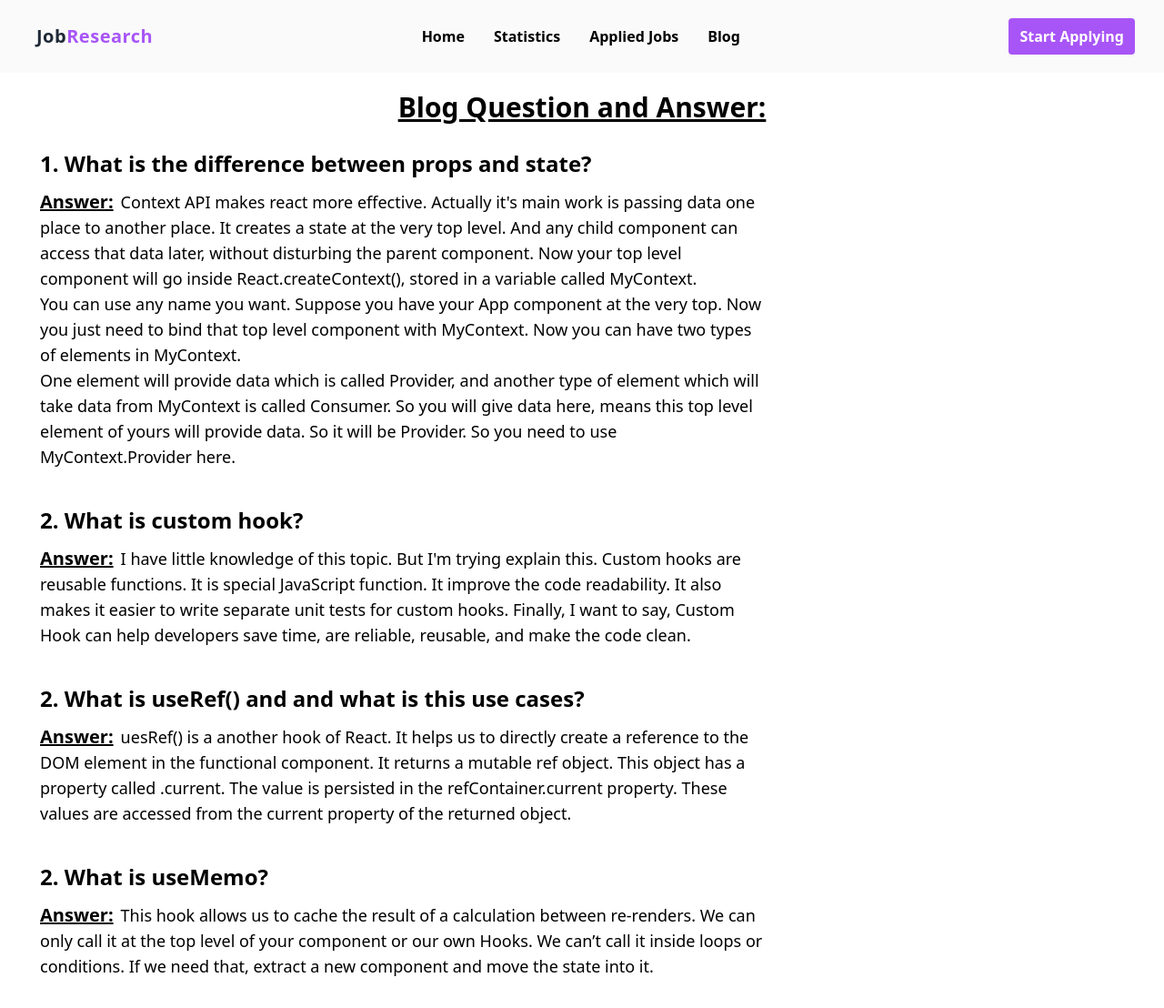
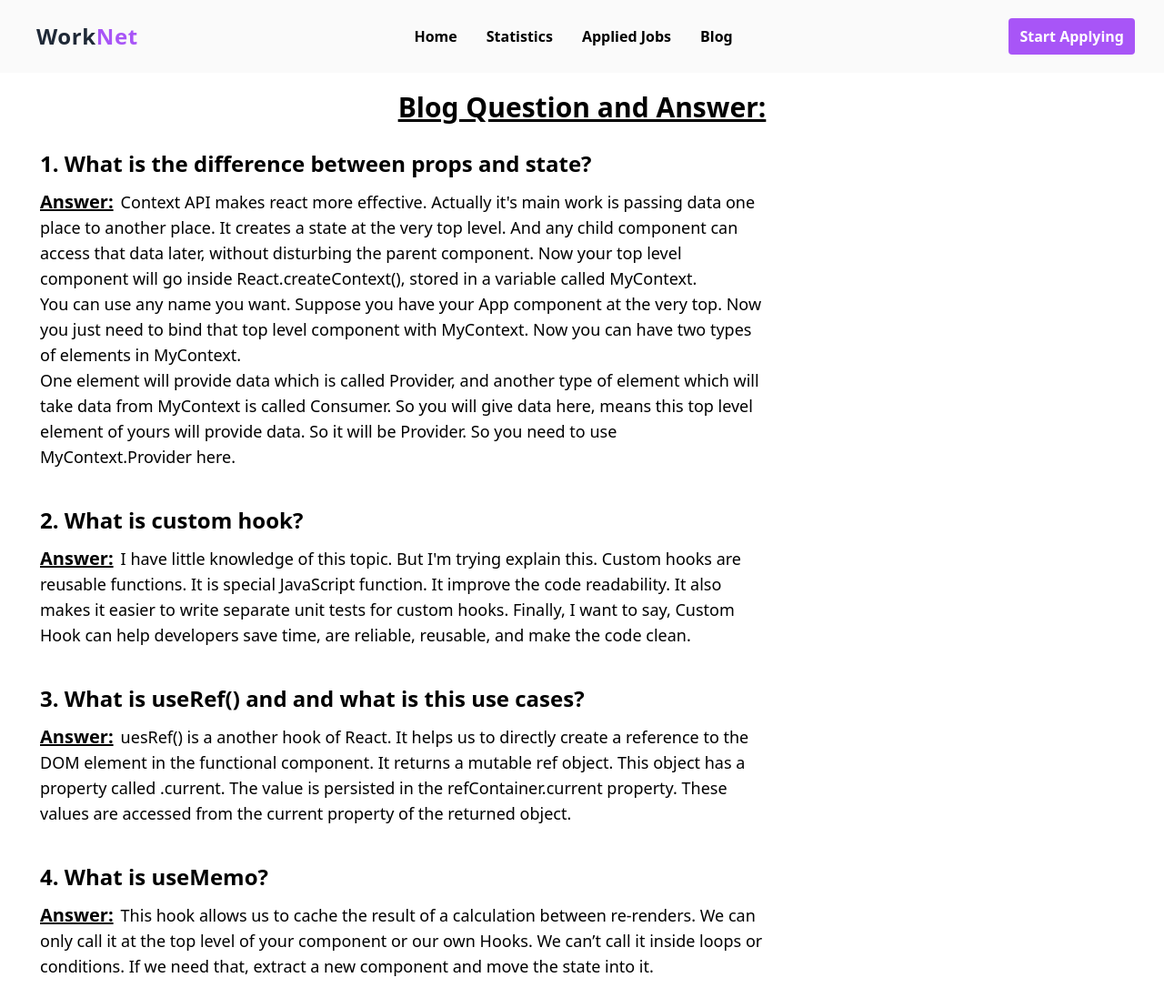
Before and after one commit to NahidEstes/career-hub, a React (Vite) app: page /blogs in a window 1280 px wide. Shown: the whole page at 91% size. Built offline with nearby package versions, Linux system fonts and the light colour scheme.

Commit message:
check the project and fixed few things

```diff
--- a/src/components/AppliedJobList.jsx
+++ b/src/components/AppliedJobList.jsx
@@ -16,10 +16,10 @@ const AppliedJobList = ({ job }) => {
           <h2 className="text-xl font-semibold">{title}</h2>
           <p className="my-3 text-slate-500">{company_title}</p>
           <div>
-            <button className="border w-30 rounded  text-blue-500 border-cyan-100 px-4 py-1 mr-5 ">
+            <button className="border w-30 rounded  text-purple-500 border-purple-400 px-4 py-1 mr-5 ">
               {job_type}
             </button>
-            <button className="border w-30 rounded border-cyan-100 text-blue-500 px-4 py-1 mr-5 ">
+            <button className="border w-30 rounded border-purple-400 text-purple-500 px-4 py-1 mr-5 ">
               {job_time}
             </button>
           </div>
--- a/src/components/Blog.jsx
+++ b/src/components/Blog.jsx
@@ -48,7 +48,7 @@ const Blog = () => {
           {/* ---------- Third Answer ---------- */}
 
           <h3 className=" text-2xl font-semibold">
-            2. What is useRef() and and what is this use cases?
+            3. What is useRef() and and what is this use cases?
           </h3>
           <p className="mt-3 lg:w-8/12 text-lg">
             <span className="underline text-xl font-bold pr-2">Answer:</span>
@@ -63,7 +63,7 @@ const Blog = () => {
         <div className="mt-4 p-3">
           {/* ---------- Fourth Answer ---------- */}
 
-          <h3 className=" text-2xl font-semibold">2. What is useMemo?</h3>
+          <h3 className=" text-2xl font-semibold">4. What is useMemo?</h3>
           <p className="mt-3 lg:w-8/12 text-lg">
             <span className="underline text-xl font-bold pr-2">Answer:</span>
             This hook allows us to cache the result of a calculation between
--- a/src/components/Header.jsx
+++ b/src/components/Header.jsx
@@ -8,8 +8,8 @@ const Header = () => {
       <div className="px-4 py-5 mx-auto sm:max-w-xl md:max-w-full lg:max-w-screen-xl md:px-24 lg:px-8">
         <div className="relative flex items-center justify-between">
           <Link to="/" aria-label="HeroGadget" title="HeroGadget">
-            <span className="ml-2 text-xl font-bold tracking-wide text-gray-800 ">
-              Job<span className="text-purple-500">Research</span>
+            <span className="ml-2 text-2xl font-bold tracking-wide text-gray-800">
+              Work<span className="text-purple-500">Net</span>
             </span>
           </Link>
           <ul className="items-center hidden space-x-8 lg:flex font-semibold">
@@ -117,6 +117,16 @@ const Header = () => {
                     <ul className="space-y-4">
                       <li>
                         <Link
+                          to="/"
+                          aria-label="Home"
+                          title="Home"
+                          className="font-medium tracking-wide text-gray-700 transition-colors duration-200 hover:text-deep-purple-accent-400"
+                        >
+                          Home
+                        </Link>
+                      </li>
+                      <li>
+                        <Link
                           to="/statistics"
                           aria-label="Statistics"
                           title="Statistics"
@@ -135,6 +145,17 @@ const Header = () => {
                           Applied Jobs
                         </Link>
                       </li>
+
+                      <li>
+                        <Link
+                          to="/blogs"
+                          aria-label="Blogs"
+                          title="Blogs"
+                          className="font-medium tracking-wide text-gray-700 transition-colors duration-200 hover:text-deep-purple-accent-400"
+                        >
+                          Blogs
+                        </Link>
+                      </li>
                     </ul>
                   </nav>
                 </div>
--- a/src/components/Home.jsx
+++ b/src/components/Home.jsx
@@ -13,14 +13,12 @@ const Home = () => {
   const showMoreButton = () => {
     setShowAllData(true);
   };
-  console.log(showAllData);
 
   useEffect(() => {
     fetch("job-data.json")
       .then((res) => res.json())
       .then((data) => {
         setData(data);
-        setShowAllData(data);
       });
   }, []);
   return (
```
